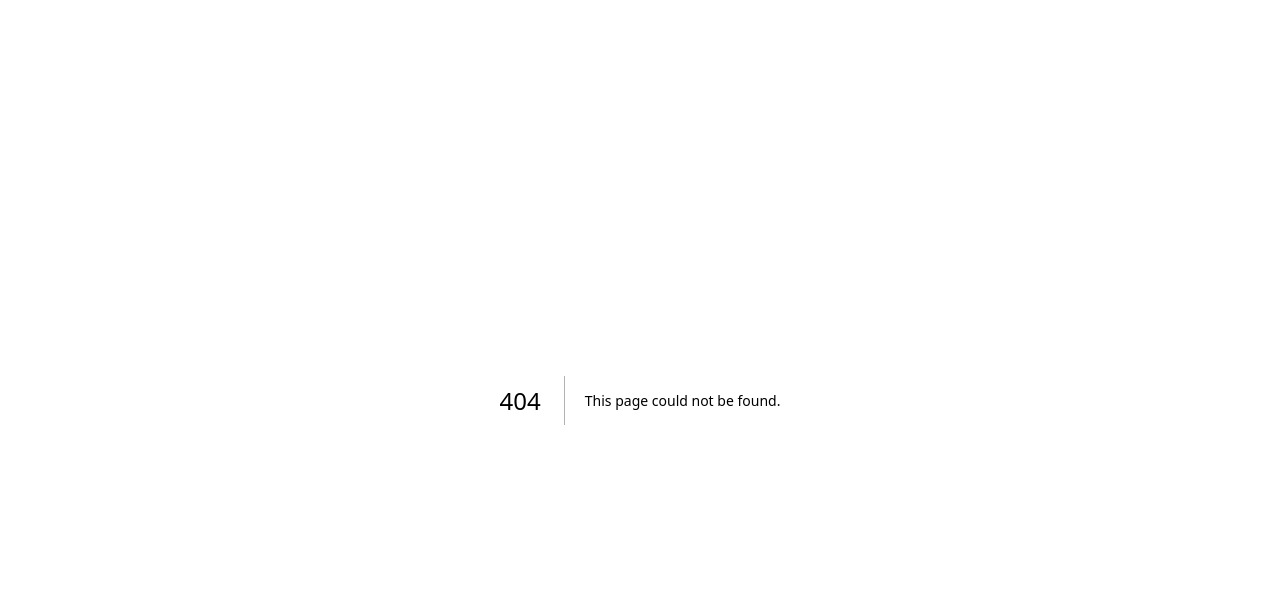
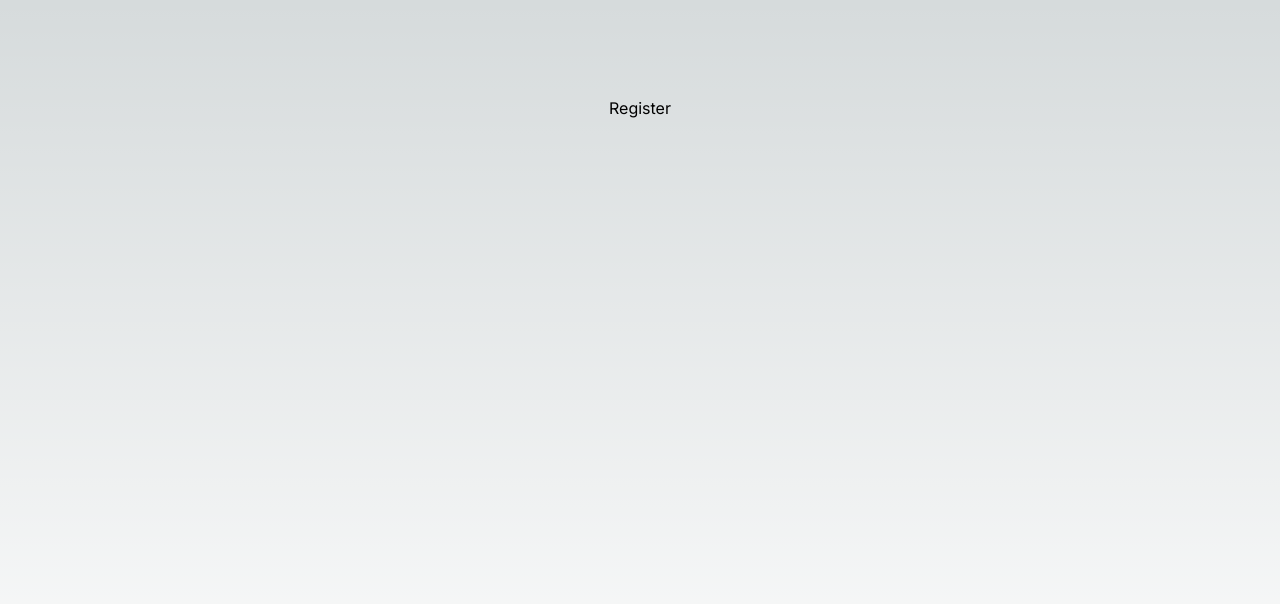
Before and after one commit to GetShield/DebitCardFrontEnd, a Next.js app: page /register in a window 1280 px wide. Before the commit this address had no page. Shown: the top 604 px of the page. Built offline with nearby package versions, Linux system fonts and the light colour scheme.

Commit message:
first commit

```diff
--- /dev/null
+++ b/src/app/(auth)/register/page.tsx
@@ -0,0 +1,7 @@
+export default function Page() {
+  return (
+    <main className='flex min-h-screen flex-col items-center justify-between p-24'>
+      Register
+    </main>
+  );
+}
```
